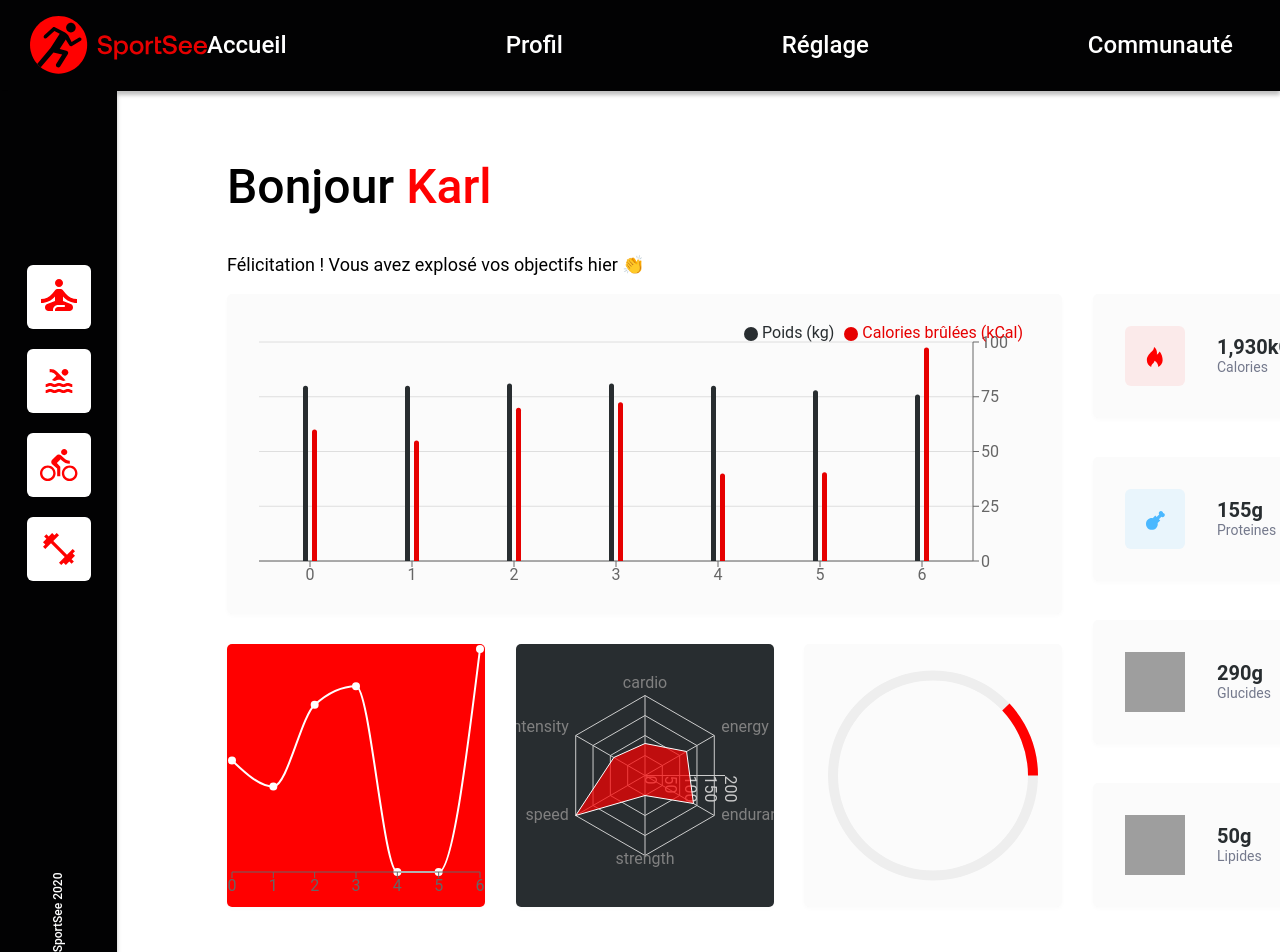
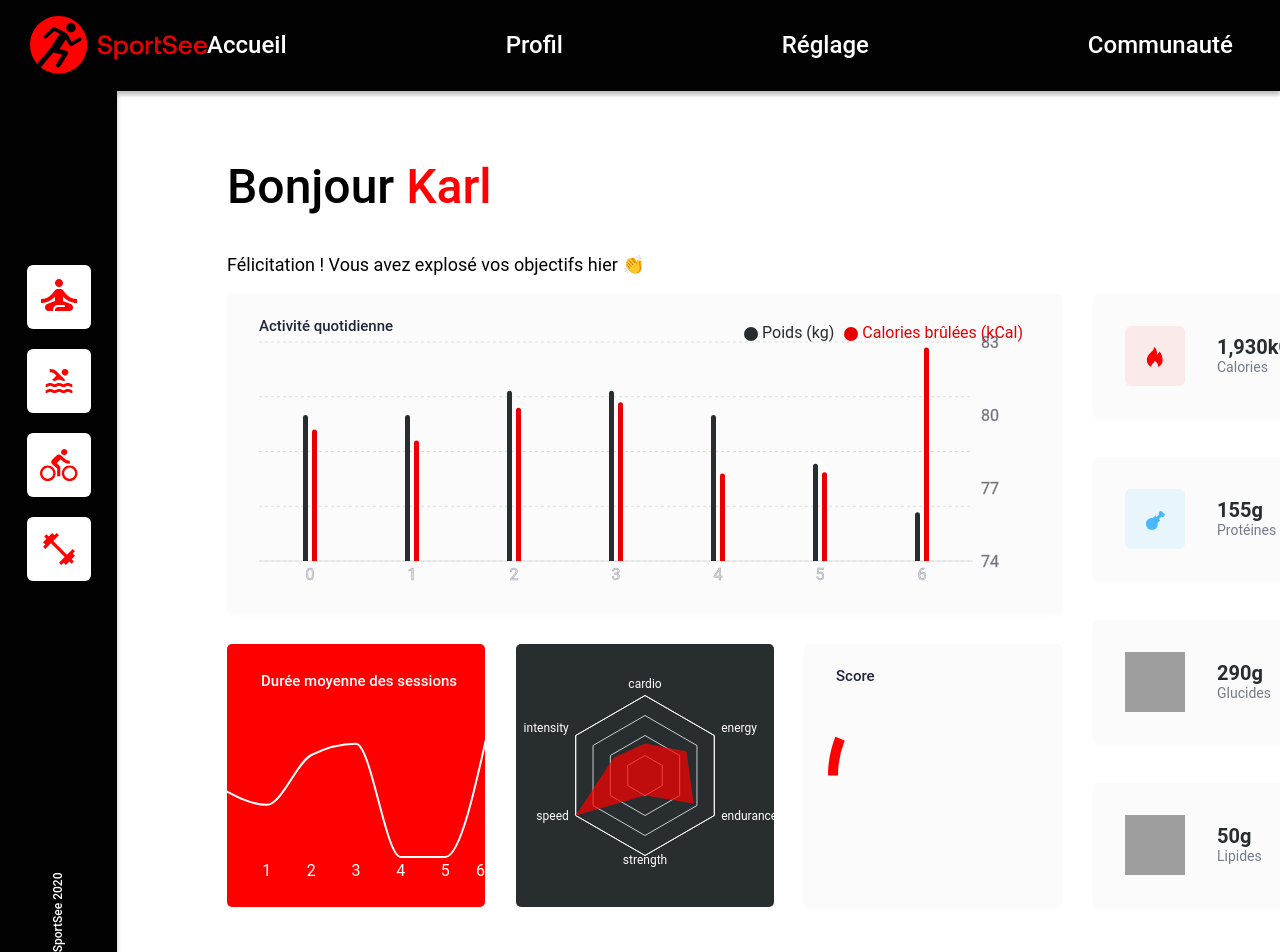
Before and after one commit to meganenav/sportsee, a React (Create React App) app: page / in a window 1280 px wide. Shown: the top 952 px of the page. Built offline with nearby package versions, Linux system fonts and the light colour scheme; grey boxes are pictures that could not be loaded.

Commit message:
Poursuite de la mise en forme des graphiques

```diff
--- a/src/components/ActivityChart/index.jsx
+++ b/src/components/ActivityChart/index.jsx
@@ -1,5 +1,5 @@
-import React from "react";
-import * as Recharts from "recharts";
+import React from "react"
+import * as Recharts from "recharts"
 
 export default function ActivityChart(props) {
   return (
@@ -14,14 +14,14 @@ export default function ActivityChart(props) {
         bottom: 23,
       }}
     >
-      <Recharts.CartesianGrid stroke="#DEDEDE" />
-      <Recharts.XAxis dataKey="" />
+      <Recharts.CartesianGrid stroke="#DEDEDE" strokeDasharray={3} />
+      <Recharts.XAxis tickLine={false} stroke="#DEDEDE" tick={{stroke: "#9B9EAC", strokeWidth: 0.5}}/>
       <Recharts.YAxis yAxisId="left" orientation="left" hide />
-      <Recharts.YAxis yAxisId="right" orientation="right" />
+      <Recharts.YAxis type="number" domain={["dataMin-2", "dataMax+2"]} yAxisId="right" orientation="right" tickLine={false} axisLine={false} tick={{stroke: "#9B9EAC", strokeWidth: 0.5}} />
       <Recharts.Tooltip shared={false} trigger="click" />
-      <Recharts.Legend iconType="circle" verticalAlign="top" align="right" margin={{ top: 5, right: 30, left: 20, bottom: 5 }} />
+      <Recharts.Legend iconType="circle" verticalAlign="top" align="right" />
       <Recharts.Bar yAxisId="right" dataKey="kilogram" name="Poids (kg)" fill="#282D30" barSize="5" radius={[10, 10, 0, 0]} />
       <Recharts.Bar yAxisId="left" dataKey="calories" name="Calories brûlées (kCal)" fill="#E60000" barSize="5" radius={[10, 10, 0, 0]} />
     </Recharts.BarChart>
-  );
+  )
 }
--- a/src/components/Dashboard/index.jsx
+++ b/src/components/Dashboard/index.jsx
@@ -8,6 +8,10 @@ import ActivityChart from '../../components/ActivityChart'
 import SessionsChart from '../../components/SessionsChart'
 import PerformanceChart from '../../components/PerformanceChart'
 import ScoreChart from '../../components/ScoreChart'
+import caloriesImg from '../../images/calories-icon.svg'
+import proteinesImg from '../../images/protein-icon.svg'
+import carbsImg from '../../images/carbs-icon.svg'
+import lipidsImg from '../../images/fat-icon.svg'
 
 export default function Dashboard() {
     const firstName = user.user.userInfos.firstName
@@ -33,14 +37,28 @@ export default function Dashboard() {
             <UserInfos name={firstName} />
             <div className="container-data">
                 <section className="charts-container">
-                    <div className="chart activity-chart"><ActivityChart sessions={activitySessions} /></div>
+                    <div className="chart activity-chart">
+                        <p className="activity-chart-title">Activité quotidienne</p>
+                        <ActivityChart sessions={activitySessions} />
+                    </div>
                     <div className="charts-blocks">
-                        <article className="chart sessions-chart"><SessionsChart sessions={durationSessions} /></article>
+                        <article className="chart sessions-chart">
+                            <p className="sessions-chart-title">Durée moyenne des sessions</p>
+                            <SessionsChart sessions={durationSessions} />
+                        </article>
                         <article className="chart performance-chart"><PerformanceChart performance={performanceData} /></article>
-                        <article className="chart score-chart"><ScoreChart score={score} /></article>
+                        <article className="chart score-chart">
+                            <p className="score-chart-title">Score</p>
+                            <ScoreChart score={score} />
+                        </article>
                     </div>
                 </section>
-                <FoodMeasures calories={calories} proteines={proteines} carbs={carbs} lipids={lipids} />
+                <div className="food-measures">
+                    <FoodMeasures img={ caloriesImg } alt="Calories icon" measure={ calories } title="Calories" unit="kCal" />
+                    <FoodMeasures img={ proteinesImg } alt="Proteines icon" measure={ proteines } title="Protéines" unit="g" />
+                    <FoodMeasures img={ carbsImg } alt="Carbs icon" measure={ carbs } title="Glucides" unit="g" />
+                    <FoodMeasures img={ lipidsImg } alt="Lipids icon" measure={ lipids } title="Lipides" unit="g" />
+                </div>
             </div>
         </>
     )
--- a/src/components/FoodMeasures/index.jsx
+++ b/src/components/FoodMeasures/index.jsx
@@ -1,38 +1,10 @@
-import caloriesImg from '../../images/calories-icon.svg'
-import proteinesImg from '../../images/protein-icon.svg'
-import carbsImg from '../../images/carbs-icon.svg'
-import lipidsImg from '../../images/fat-icon.svg'
-
 export default function FoodMeasures(props) {
     return (
-        <div className="food-measures">
-            <div className="calories measure-block">
-                <img src={caloriesImg} alt="Calories icon"></img>
-                <div className="measure-data">
-                    <p className="calories-data food-data">{props.calories}kCal</p>
-                    <p className="calories-title food-title">Calories</p>
-                </div>
-            </div>
-            <div className="proteines measure-block">
-                <img src={proteinesImg} alt="Proteines icon"></img>
-                <div className="measure-data">
-                    <p className="proteines-data food-data">{props.proteines}g</p>
-                    <p className="proteines-title food-title">Proteines</p>
-                </div>
-            </div>
-            <div className="carbs measure-block">
-                <img src={carbsImg} alt="Carbs icon"></img>
-                <div className="measure-data">
-                    <p className="carbs-data food-data">{props.carbs}g</p>
-                    <p className="carbss-title food-title">Glucides</p>
-                </div>
-            </div>
-            <div className="lipids measure-block">
-                <img src={lipidsImg} alt="Lipids icon"></img>
-                <div className="measure-data">
-                    <p className="lipids-data food-data">{props.lipids}g</p>
-                    <p className="lipids-title food-title">Lipides</p>
-                </div>
+        <div className="measure-block">
+            <img src={ props.img } alt={ props.alt }></img>
+            <div className="measure-data">
+                <p className="food-data">{ props.measure }{ props.unit }</p>
+                <p className="food-title">{ props.title }</p>
             </div>
         </div>
     )
--- a/src/components/PerformanceChart/index.jsx
+++ b/src/components/PerformanceChart/index.jsx
@@ -1,4 +1,4 @@
-import React from "react";
+import React from "react"
 import {
   Radar,
   RadarChart,
@@ -6,7 +6,7 @@ import {
   PolarAngleAxis,
   PolarRadiusAxis,
   CartesianGrid
-} from "recharts";
+} from "recharts"
 
 export default function PerformanceChart(props) {
     let newDataArray = []
@@ -27,15 +27,13 @@ export default function PerformanceChart(props) {
         >
           <CartesianGrid fill="#282D30" />
           <PolarGrid />
-          <PolarAngleAxis dataKey="kind" />
-          <PolarRadiusAxis />
+          <PolarAngleAxis dataKey="kind" stroke="#FFF" tickLine={false} />
+          <PolarRadiusAxis tick={false} axisLine={false} />
           <Radar
-            name="Mike"
             dataKey="value"
-            stroke="#FFFFFF"
             fill="#FF0101"
             fillOpacity={0.7}
           />
         </RadarChart>
-    );
+    )
 }
--- a/src/components/ScoreChart/index.jsx
+++ b/src/components/ScoreChart/index.jsx
@@ -18,13 +18,13 @@ export default function ScoreChart(props) {
       outerRadius={100}
       barSize={10}
       data={data}
+      startAngle={180}
+      endAngle={0}
     >
     <CartesianGrid fill="#FBFBFB" />
-    <PolarAngleAxis type="number" domain={[0, 100]} angleAxisId={0} tick={false} />
+    <PolarAngleAxis type="number" domain={[0, 100]} tick={false} />
       <RadialBar
-        minAngle={15}
-        background
-        clockWise
+        fill="#FBFBFB"
         dataKey="score"
       />
     </RadialBarChart>
--- a/src/components/SessionsChart/index.jsx
+++ b/src/components/SessionsChart/index.jsx
@@ -3,10 +3,17 @@ import { LineChart, Line, XAxis, CartesianGrid } from "recharts";
 
 export default function SessionsChart(props) {
     return (
-        <LineChart width={258} height={263} data={props.sessions}>
+        <LineChart width={258} height={263}
+        margin={{
+            top: 77,
+            right: -5,
+            left: -5,
+            bottom: 20,
+        }}
+        data={props.sessions}>
             <CartesianGrid fill="#FF0000" />
-            <Line type="monotone" dataKey="sessionLength" stroke="#FFFFFF" strokeWidth={2} />
-            <XAxis />
+            <Line type="monotone" dataKey="sessionLength" stroke="#FFFFFF" strokeWidth={2} dot={false} />
+            <XAxis tickLine={false} axisLine={false} stroke="#FFFFFF" />
         </LineChart>
     );
 }
--- a/src/sass/components/_charts.scss
+++ b/src/sass/components/_charts.scss
@@ -10,6 +10,14 @@
     width: 835px;
     height: 320px;
 
+    .activity-chart-title {
+        position: absolute;
+        margin: 24px 0 0 32px;
+        font-size: 0.938em;
+        font-weight: 500;
+        color: $dark-grey2;
+    }
+
     .recharts-cartesian-grid-vertical {
         display: none;
     }
@@ -21,14 +29,41 @@
 
 .sessions-chart {
     background-color: $red-sessions;
+    .sessions-chart-title {
+        position: absolute;
+        margin: 29px 0 0 34px;
+        font-size: 0.938em;
+        font-weight: 500;
+        color: white;
+        z-index: 99;
+    }
 }
 
 .performance-chart {
     background-color: $dark-grey;
+
+    .recharts-polar-angle-axis-ticks{
+        font-size: 0.75em;
+    }
+}
+
+.score-chart {
+    position: relative;
+
+    .score-chart-title {
+        font-size: 0.938em;
+        font-weight: 500;
+        color: $dark-grey2;
+        position: absolute;
+        top: 24px;
+        left: 32px;
+        z-index: 999;
+        margin: 0;
+    }
 }
 
 .sessions-chart, .score-chart, .performance-chart {
-    .recharts-cartesian-grid-vertical, .recharts-cartesian-grid-horizontal {
+    .recharts-cartesian-grid-vertical, .recharts-cartesian-grid-horizontal, .recharts-polar-grid-angle {
         display: none;
     }
 }
--- a/src/sass/utils/_variables.scss
+++ b/src/sass/utils/_variables.scss
@@ -1,5 +1,6 @@
 $near-black : #020203;
 $dark-grey : #282D30;
+$dark-grey2: #20253A;
 $grey: #74798C;
 $red : #FF0101;
 $red-bar: #E60000;
```
